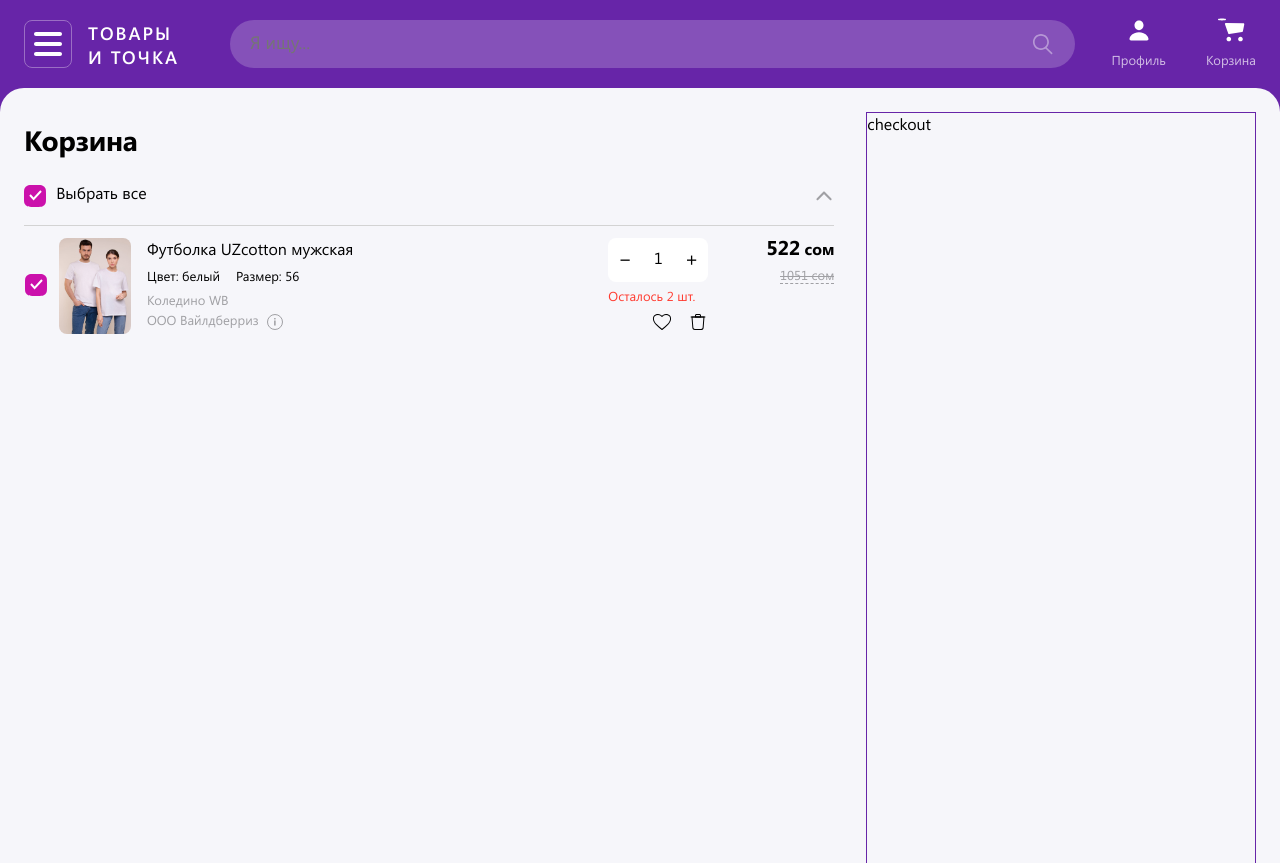
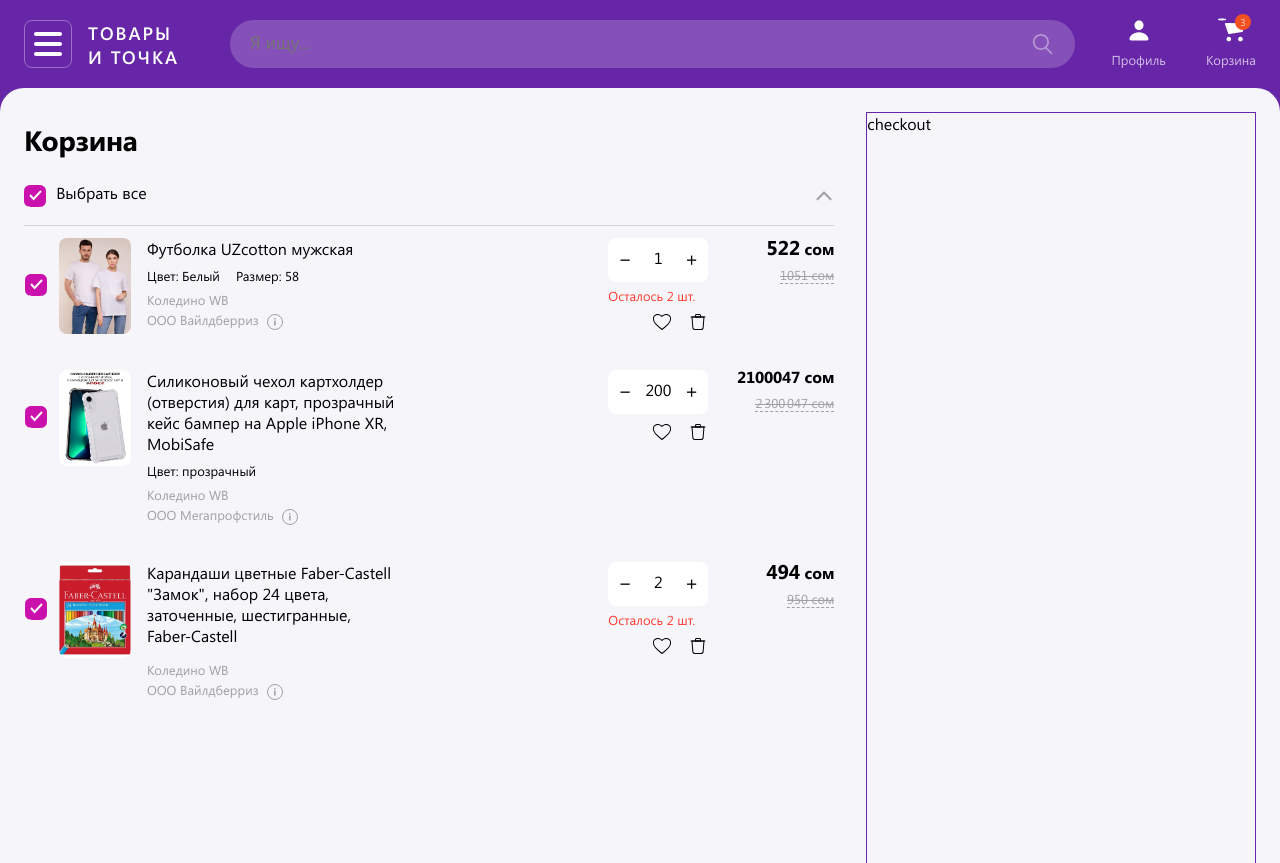
Before and after one commit to yungnegev/products-full-stop, a plain HTML site: page index.html in a window 1280 px wide. Shown: the top 863 px of the page. Drawn offline with Linux system fonts and the light colour scheme.

Commit message:
cart items map and counter

```diff
--- /dev/null
+++ b/components/CartItems.js
@@ -0,0 +1,55 @@
+import { products } from '../data/data.js';
+
+const cartItems = document.querySelector('.cart-items');
+
+export const generateProducts = () => {
+
+    return (cartItems.innerHTML = products.map((product) => {
+        return `
+            <div class="cart-item" id='cart-item-${product.id}'>
+                <div class="cart-item__left">
+                    <div class="image-with-checkbox">
+                        <button type="button" class="checkbox">
+                            <img src="./assets/icons/checkbox.svg" alt="checkbox-icon">
+                        </button>
+                        <img src=${product.img} alt="item-image">
+                    </div>
+                    <div class="cart-item__description">
+                        <p>${product.title}</p>
+                        <div class="description-attributes">
+                            ${product.color ? `<span>Цвет: ${product.color}</span>` : ''}
+                            ${product.size ? `<span>Размер: ${product.size}</span>` : ''}
+                        </div>
+                        <p class="description-location">${product.address}</p>
+                        <div class="description-company">
+                            <p>${product.producer}</p>
+                            <button>
+                                <img src="./assets/icons/info.svg" alt="info">
+                            </button>
+                        </div>
+                    </div>
+                </div>
+                <div class="cart-item__right">
+                    <div class="counter-container">
+                        <div class="counter">
+                            <button data-id=${product.id}>−</button>
+                            <span id=c-${product.id}>${product.innitialQuanitity}</span>
+                            <button data-id=${product.id}>+</button>
+                        </div>
+                        ${product.quantityRemaining ? `<span class="remaining-stock">Осталось 2 шт.</span>` : ''}
+                        <div class="icon-tray">
+                            <img src="./assets/icons/heart.svg" alt="like">
+                            <img src="./assets/icons/bin.svg" alt="bin">
+                        </div>
+                    </div>
+                    <div class="price-container">
+                        <div class="price">
+                            <span class="price-value" style=${product.price * product.innitialQuanitity > 50000 ? `font-size:16px !important` : ''}>${product.price * product.innitialQuanitity}</span>
+                            <span class="price-currency">сом</span>
+                        </div>
+                        <p class="no-discount-price">${product.noDiscount}</p>
+                    </div>
+                </div>
+            </div>`;
+    }).join(''))
+}
--- a/data/data.js
+++ b/data/data.js
@@ -1,9 +1,9 @@
-import img1 from '../assets/images/prod1.png'
-import img2 from '../assets/images/prod2.png'
-import img3 from '../assets/images/prod3.png'
+const img1 = '../assets/images/prod1.png'
+const img2 = '../assets/images/prod2.png'
+const img3 = '../assets/images/prod3.png'
 
 
-export const storeItems = [
+export const products = [
     {
         id: 1,
         title: 'Футболка UZcotton мужская',
@@ -14,20 +14,33 @@ export const storeItems = [
         size: '58',
         img: img1,
         address: 'Коледино WB',
-        producer: 'OOO Мегапрофстиль',
+        producer: 'OOO Вайлдберриз',
         innitialQuanitity: 1,
     },
     {
         id: 2,
         title: 'Силиконовый чехол картхолдер (отверстия) для карт, прозрачный кейс бампер на Apple iPhone XR, MobiSafe',
-        price: 522,
-        noDiscount: '1051 сом',
-        quantityRemaining: 'Осталось 2 шт.',
-        color: 'Белый',
-        size: '58',
-        img: img1,
+        price: 10500.235,
+        noDiscount: '2 300 047 сом',
+        quantityRemaining: null,
+        color: 'прозрачный',
+        size: null,
+        img: img2,
         address: 'Коледино WB',
         producer: 'OOO Мегапрофстиль',
-        innitialQuanitity: 1,
-    }
+        innitialQuanitity: 200,
+    },
+    {
+        id: 3,
+        title: 'Карандаши цветные Faber-Castell "Замок", набор 24 цвета, заточенные, шестигранные, <br> Faber-Castell ',
+        price: 247,
+        noDiscount: '950 сом',
+        quantityRemaining: 'Осталось 2 шт.',
+        color: null,
+        size: null,
+        img: img3,
+        address: 'Коледино WB',
+        producer: 'OOO Вайлдберриз',
+        innitialQuanitity: 2,
+    },
 ]
--- a/index.html
+++ b/index.html
@@ -4,6 +4,7 @@
     <meta charset="UTF-8">
     <meta name="viewport" content="width=device-width, initial-scale=1.0">
     <title>Товары и Точка</title>
+    <base href=".">
     <link rel="stylesheet" href="styles.css">
     <script type="module" src="main.js" defer></script>
 </head>
@@ -32,6 +33,7 @@
                 <div class="cart-container">
                     <button><img src="./assets/icons/cart.svg" alt="cart-icon"></button>
                     <span>Корзина</span>
+                    <span class="cart-ammount">3</span>
                 </div>
             </div>
         </header>
@@ -50,51 +52,7 @@
                             </button>
                         </div>
                         <div class="cart-items">
-                            <div class="cart-item">
-                                <div class="cart-item__left">
-                                    <div class="image-with-checkbox">
-                                        <button type="button" class="checkbox">
-                                            <img src="./assets/icons/checkbox.svg" alt="checkbox-icon">
-                                        </button>
-                                        <img src="./assets/images/prod1.png" alt="item-image">
-                                    </div>
-                                    <div class="cart-item__description">
-                                        <p>Футболка UZcotton мужская</p>
-                                        <div class="description-attributes">
-                                            <span>Цвет: белый</span>
-                                            <span>Размер: 56</span>
-                                        </div>
-                                        <p class="description-location">Коледино WB</p>
-                                        <div class="description-company">
-                                            <p>OOO Вайлдберриз</p>
-                                            <button>
-                                                <img src="./assets/icons/info.svg" alt="info">
-                                            </button>
-                                        </div>
-                                    </div>
-                                </div>
-                                <div class="cart-item__right">
-                                    <div class="counter-container">
-                                        <div class="counter">
-                                            <button>−</button>
-                                            <span>1</span>
-                                            <button>+</button>
-                                        </div>
-                                        <span class="remaining-stock">Осталось 2 шт.</span>
-                                        <div class="icon-tray">
-                                            <img src="./assets/icons/heart.svg" alt="like">
-                                            <img src="./assets/icons/bin.svg" alt="bin">
-                                        </div>
-                                    </div>
-                                    <div class="price-container">
-                                        <div class="price">
-                                            <span class="price-value">522</span>
-                                            <span class="price-currency">сом</span>
-                                        </div>
-                                        <p class="no-discount-price">1051 сом</p>
-                                    </div>
-                                </div>
-                            </div>
+
                         </div>
                     </div>
                 </section>
--- a/main.js
+++ b/main.js
@@ -0,0 +1,21 @@
+import { generateProducts } from './components/CartItems.js';
+import { decrement, increment } from './utils/counterOperations.js';
+
+generateProducts()
+
+const decrementBtns = document.querySelectorAll('.counter button:first-child');
+const incrementBtns = document.querySelectorAll('.counter button:last-child');
+
+decrementBtns.forEach((btn) => {
+    btn.addEventListener('click', (e) => {
+        const id = btn.dataset.id;
+        decrement(id);
+    })
+});
+
+incrementBtns.forEach((btn) => {
+    btn.addEventListener('click', (e) => {
+        const id = btn.dataset.id;
+        increment(id);
+    })
+})
--- a/styles.css
+++ b/styles.css
@@ -2,6 +2,7 @@
     --color-primary: #6725a8;
     --color-text-gray: #A0A0A4;
     --color-orange: #FF3B30;
+    --color-cart-ammount: #f45123;
     --color-primary-faded: #9b6ec4;
     --color-input-background: #8551b9;
     --color-page-background: #f6f6fa;
@@ -164,15 +165,34 @@ button {
     height: 28px;
 }
 
+.cart-container {
+    position: relative;
+}
+
+.cart-ammount {
+    position: absolute;
+    background-color: var(--color-cart-ammount);
+    border-radius: 50%;
+    font-size: 10px !important;
+    display: flex;
+    align-items: center;
+    width: 16px;
+    justify-content: center;
+    height: 16px;
+    right: 5px;
+    top: -2px;
+}
+
+
 /* Main */
 
 .main {
     display: flex;
     background-color: var(--color-page-background);
-    height: 100vh;
     border-radius: 24px;
     gap: 32px;
     padding: 24px;
+    height: 100vh;
 }
 
 .main-items {
--- /dev/null
+++ b/utils/counterOperations.js
@@ -0,0 +1,11 @@
+export const increment = (id) => {
+    const span = document.getElementById(`c-${id}`);
+    span.innerHTML = parseInt(span.innerHTML) + 1;
+}
+
+export const decrement = (id) => {
+    const span = document.getElementById(`c-${id}`);
+    if (span.innerHTML > 1){
+        span.innerHTML = parseInt(span.innerHTML) - 1;
+    }
+}
```
